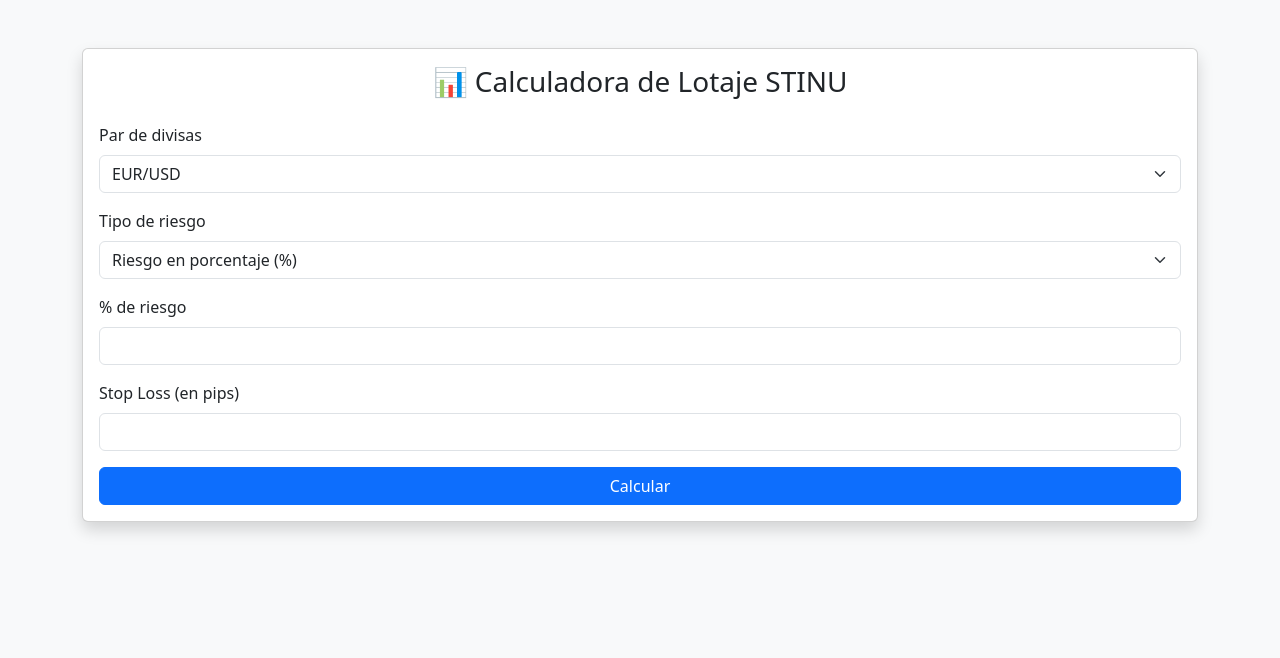
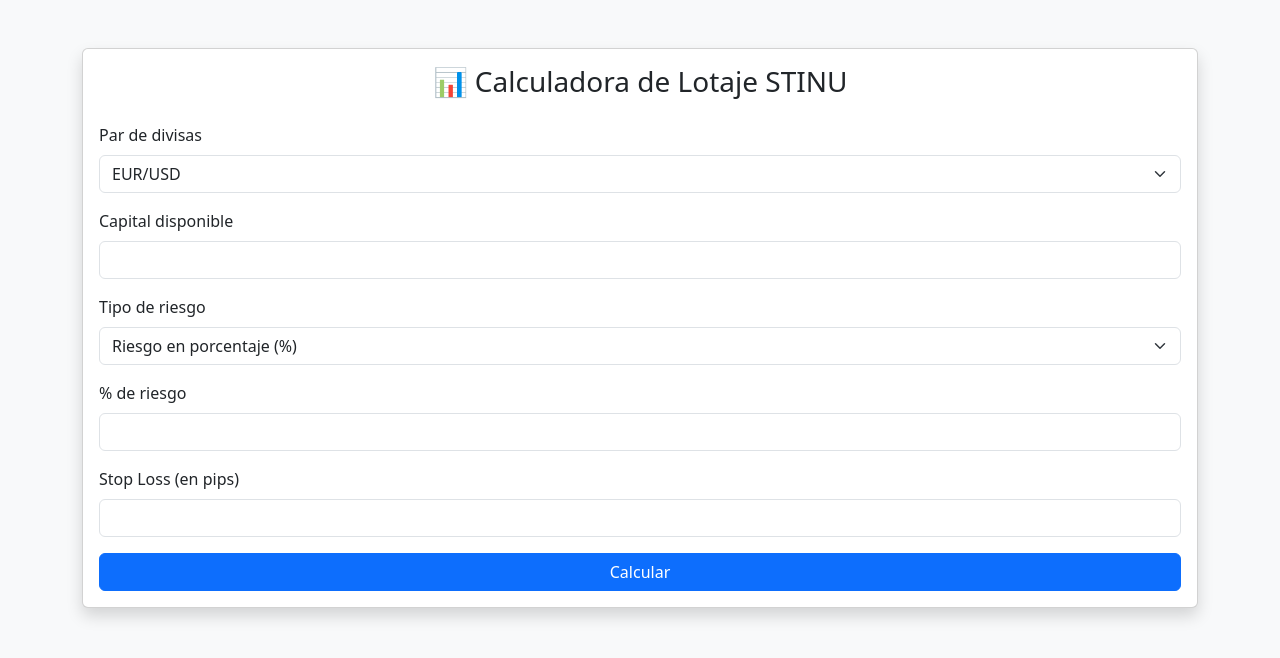
Before and after one commit to Fer333444/trading-app, a Flask app: page /lotaje_tiempo_real in a window 1280 px wide. Shown: the top 658 px of the page. Run offline with Flask 3, Linux system fonts and the light colour scheme.

Commit message:
Mostrar/ocultar capital según tipo de riesgo seleccionado

```diff
--- a/templates/lotaje_tiempo_real.html
+++ b/templates/lotaje_tiempo_real.html
@@ -39,11 +39,16 @@
             </select>
           </div>
 
+          <div class="mb-3" id="campo_capital">
+            <label class="form-label">Capital disponible</label>
+            <input type="number" class="form-control" step="0.01" name="capital" value="{{ capital }}">
+          </div>
+
           <div class="mb-3">
             <label class="form-label">Tipo de riesgo</label>
             <select class="form-select" id="tipo_riesgo" name="tipo_riesgo" onchange="alternarRiesgo()">
-              <option value="porcentaje" selected>Riesgo en porcentaje (%)</option>
-              <option value="monto">Riesgo en monto ($)</option>
+              <option value="porcentaje" {% if tipo_riesgo == 'porcentaje' %}selected{% endif %}>Riesgo en porcentaje (%)</option>
+              <option value="monto" {% if tipo_riesgo == 'monto' %}selected{% endif %}>Riesgo en monto ($)</option>
             </select>
           </div>
 
@@ -81,9 +86,13 @@
   <script>
     function alternarRiesgo() {
       const tipo = document.getElementById('tipo_riesgo').value;
+
+      // Mostrar capital solo cuando el tipo es porcentaje
+      document.getElementById('campo_capital').classList.toggle('d-none', tipo === 'monto');
       document.getElementById('campo_porcentaje').classList.toggle('d-none', tipo !== 'porcentaje');
       document.getElementById('campo_monto').classList.toggle('d-none', tipo !== 'monto');
     }
+
     window.onload = alternarRiesgo;
   </script>
 </body>
```
